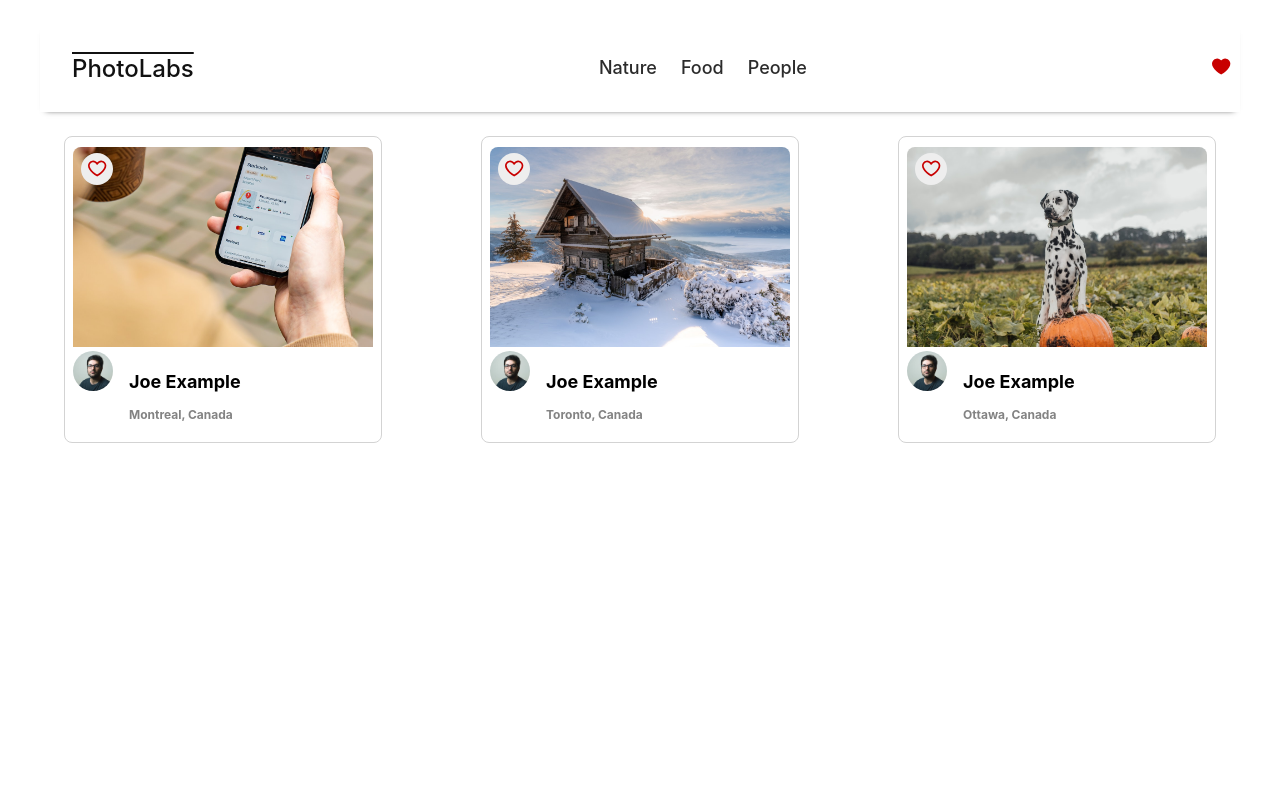
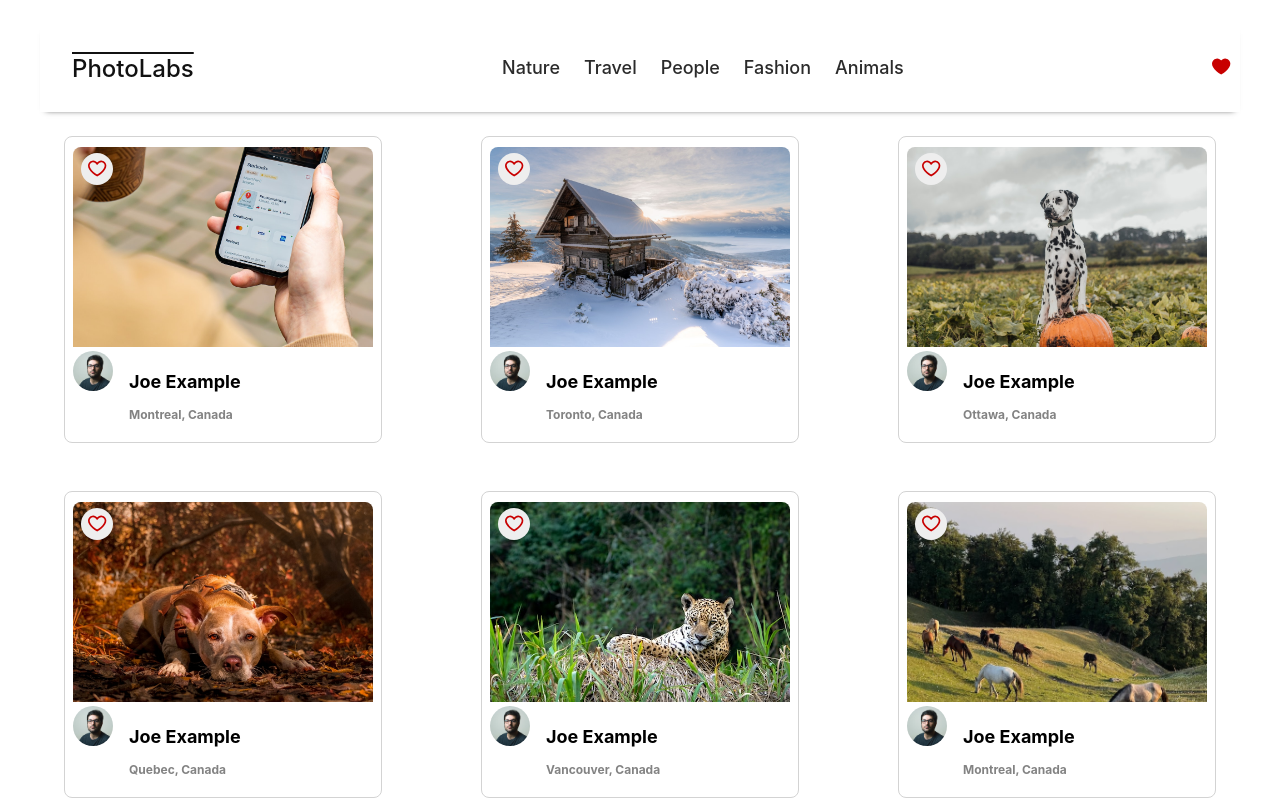
Before and after one commit to cde-as/photolabs, a React (Create React App) app in the folder frontend/: page / in a window 1280 px wide. Shown: the top 800 px of the page. Built offline with nearby package versions, Linux system fonts and the light colour scheme; the HTML template or start-up script is replaced by a standard one.

Commit message:
Refactor with Mock Data

```diff
--- a/frontend/src/components/PhotoList.jsx
+++ b/frontend/src/components/PhotoList.jsx
@@ -1,8 +1,9 @@
 import React from "react";
 import PhotoListItem from "./PhotoListItem";
+import photos from "mocks/photos";
 import "../styles/PhotoList.scss";
 
-const sampleDataForPhotoList = [
+/* const sampleDataForPhotoList = [
   {
     id: "1",
     location: {
@@ -54,12 +55,12 @@
       profile: `${process.env.PUBLIC_URL}/profile-1.jpg`,
     },
   },
-];
+]; */
 
 const PhotoList = ({ favoritedPhotos, onFavPressed }) => {
   return (
     <ul className="photo-list">
-      {sampleDataForPhotoList.map((photo) =>
+      {photos.map((photo) =>
         <PhotoListItem
           key={photo.id}
           id={photo.id}
--- a/frontend/src/components/TopicList.jsx
+++ b/frontend/src/components/TopicList.jsx
@@ -1,37 +1,17 @@
 import React from 'react';
-
 import TopicListItem from './TopicListItem';
+import topics from 'mocks/topics';
 import '../styles/TopicList.scss';
 
 
 
-const TopicList = ({ topics, onLoadTopic }) => (
+const TopicList = ({ onLoadTopic }) => (
   <div className="top-nav-bar__topic-list">
-    {topics.map(({ id, label, link })=> (
-        <TopicListItem key={id} label={label} link={link} id={id} onLoadTopic={onLoadTopic}/>
+    {topics.map(({ id, slug, title})=> (
+              <TopicListItem key={id} label={title} link={`/${slug}`} id={id} onLoadTopic={onLoadTopic}/>
       ))
     }
   </div>
 )
 
-TopicList.defaultProps = {
-  topics: [
-    {
-      id: 1,
-      label: 'Nature ',
-      link: 'link placeholder'
-    },
-    {
-      id: 2,
-      label: 'Food ',
-      link: 'link placeholder'
-    },
-    {
-      id: 3,
-      label: 'People ',
-      link: 'link placeholder'
-    },
-  ]
-}
-
 export default TopicList
--- a/frontend/src/routes/HomeRoute.jsx
+++ b/frontend/src/routes/HomeRoute.jsx
@@ -7,7 +7,7 @@
 const HomeRoute = ({ favoritedPhotos, onFavPressed }) => {
   return (
     <div className="home-route">
-      <TopNavigationBar/>
+      <TopNavigationBar favoritedPhotos={favoritedPhotos}/>
       <PhotoList favoritedPhotos={favoritedPhotos} onFavPressed={onFavPressed} />
     </div>
   );
```
Also changed, not shown: frontend/src/App.jsx (+4 -9 lines).
